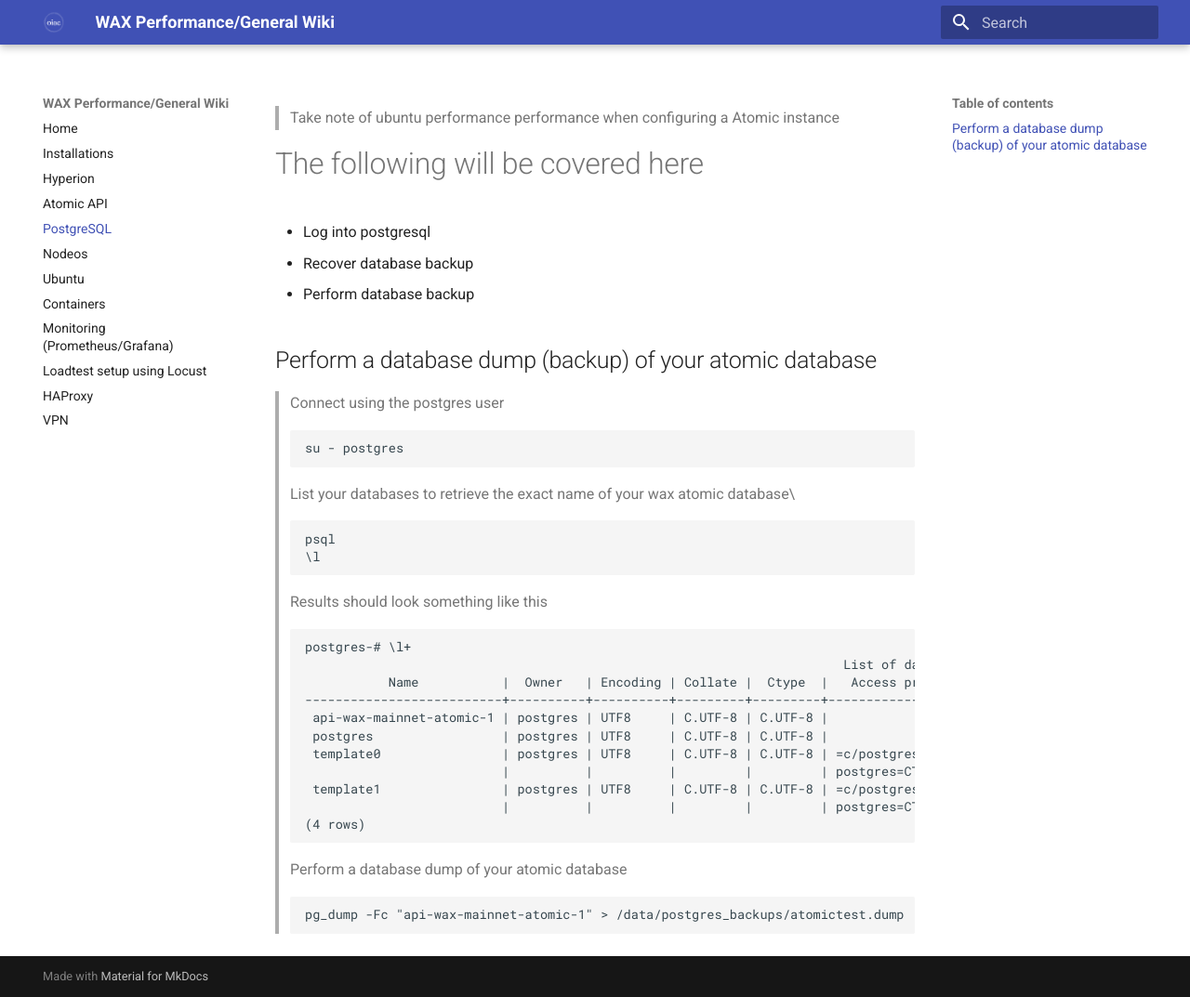
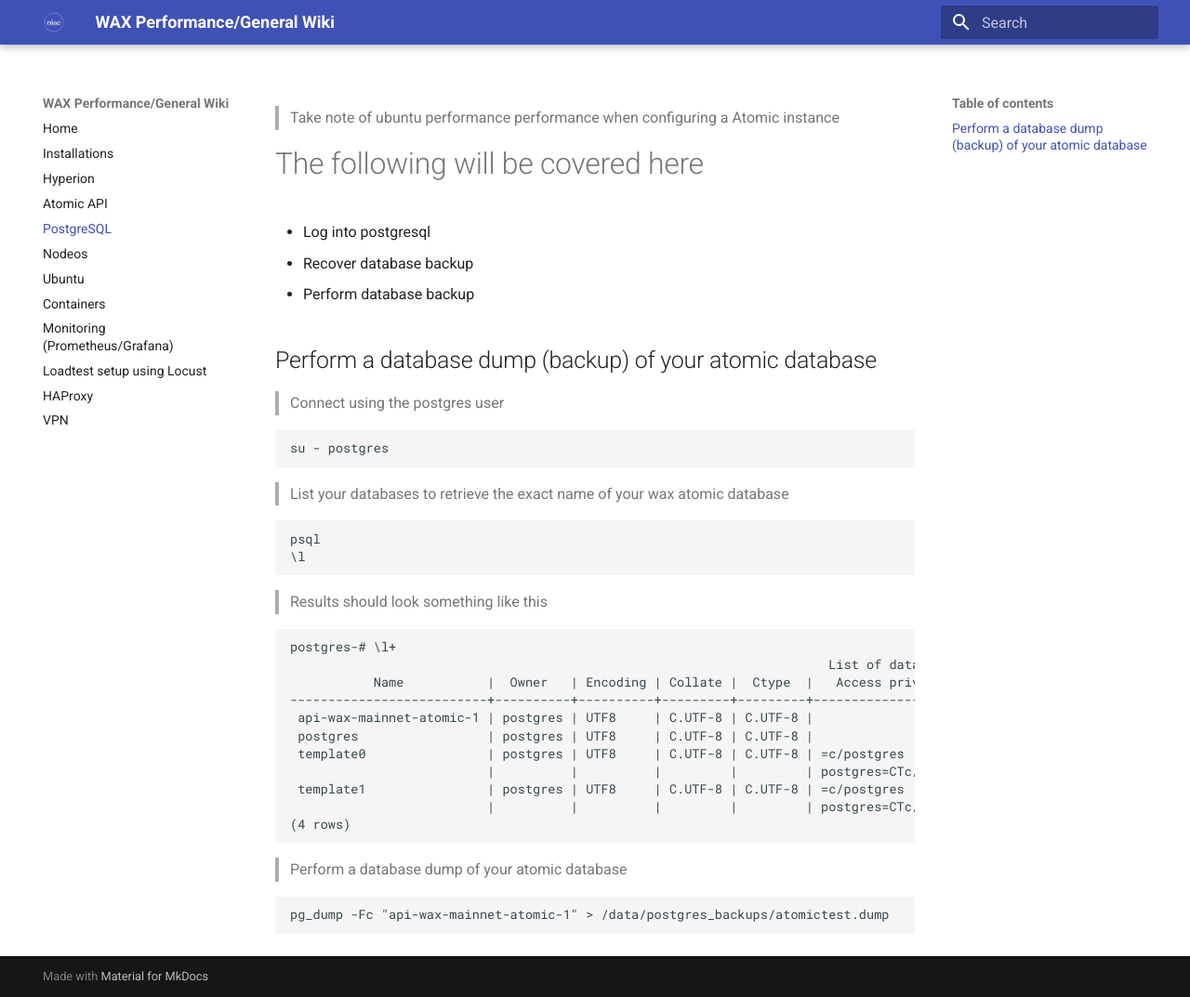
Before and after one commit to oneinacillian/wiki, an MkDocs documentation site: the page built from docs/postgresql.md, in a window 1280 px wide and 1073 px high. Shown: the whole window at 93% size. Built offline with MkDocs 1.6.1 and Material for MkDocs 9.7.7, drawn with Linux system fonts in a browser that asks for light colours.

Commit message:
reformatting

````diff
--- a/docs/postgresql.md
+++ b/docs/postgresql.md
@@ -8,17 +8,20 @@
 ## Perform a database dump (backup) of your atomic database
 
 > Connect using the postgres user
+
 ```
 su - postgres
 ```
 
-> List your databases to retrieve the exact name of your wax atomic database\
+> List your databases to retrieve the exact name of your wax atomic database
+
 ```
 psql
 \l
 ```
 
 > Results should look something like this
+
 ```
 postgres-# \l+
                                                                        List of databases
@@ -34,6 +37,7 @@
 ```
 
 > Perform a database dump of your atomic database
+
 ```
 pg_dump -Fc "api-wax-mainnet-atomic-1" > /data/postgres_backups/atomictest.dump
 ```
````
Also changed, not shown: docs/containers.md (+4 -0 lines).
